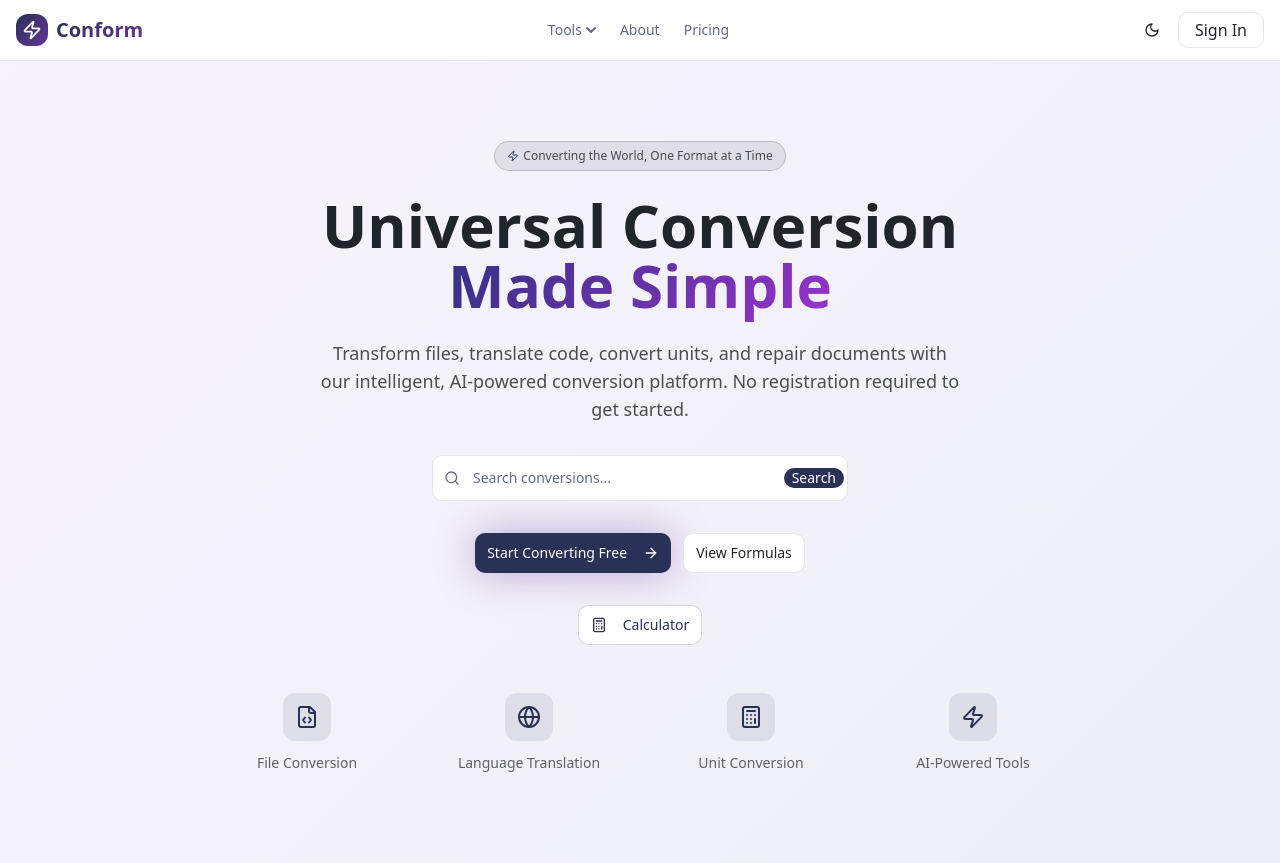
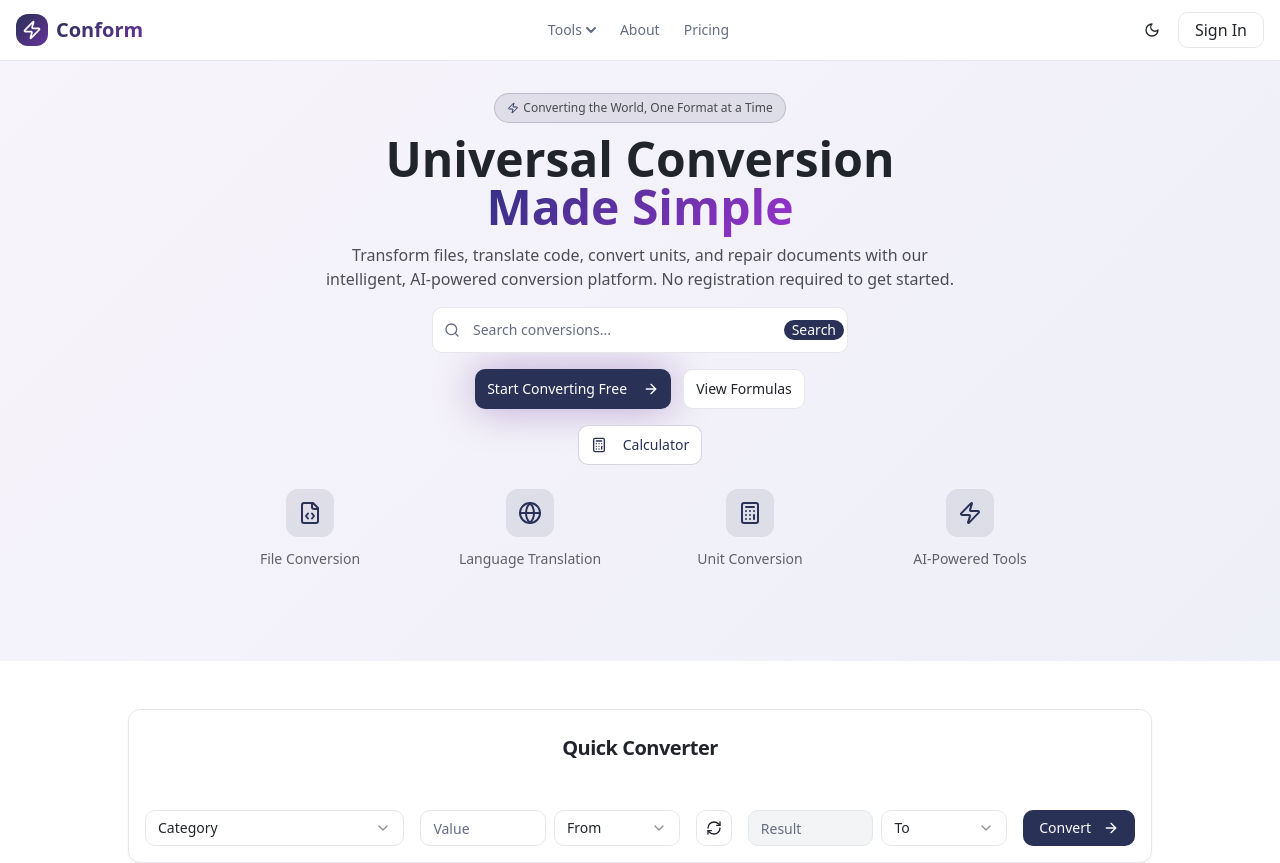
Before and after one commit to Gfibion/conform, a React (Vite) app: page / in a window 1280 px wide. Shown: the top 863 px of the page. Built offline with nearby package versions, Linux system fonts and the light colour scheme.

Commit message:
Refactor: Minimize hero section spacing

```diff
--- a/src/components/Hero.tsx
+++ b/src/components/Hero.tsx
@@ -46,15 +46,15 @@ export const Hero = () => {
   };
 
   return (
-    <section className="relative py-4 md:py-20 overflow-hidden bg-gradient-hero">
+    <section className="relative py-3 md:py-8 overflow-hidden bg-gradient-hero">
       <div className="container mx-auto mobile-px-compact relative z-10">
         <div className="text-center max-w-4xl mx-auto">
-          <div className="inline-flex items-center space-x-1 bg-primary/10 border border-primary/20 rounded-full px-2 py-1 mb-3 md:px-3 md:py-1.5 md:mb-6">
+          <div className="inline-flex items-center space-x-1 bg-primary/10 border border-primary/20 rounded-full px-2 py-1 mb-2 md:px-3 md:py-1.5 md:mb-3">
             <Zap className="w-2.5 h-2.5 md:w-3 md:h-3 text-primary" />
             <span className="text-xs md:text-xs text-foreground/80">Converting the World, One Format at a Time</span>
           </div>
 
-          <h1 className="text-2xl md:text-6xl font-bold mb-3 md:mb-6 text-foreground leading-tight px-2">
+          <h1 className="text-2xl md:text-5xl font-bold mb-2 md:mb-3 text-foreground leading-tight px-2">
             Universal Conversion
             <br />
             <span className="bg-gradient-secondary bg-clip-text text-transparent">
@@ -62,13 +62,13 @@ export const Hero = () => {
             </span>
           </h1>
 
-          <p className="text-sm md:text-lg text-foreground/80 mb-4 md:mb-8 max-w-2xl mx-auto leading-relaxed px-3 md:px-4">
+          <p className="text-sm md:text-base text-foreground/80 mb-3 md:mb-4 max-w-2xl mx-auto leading-relaxed px-3 md:px-4">
             Transform files, translate code, convert units, and repair documents with our intelligent,
             AI-powered conversion platform. No registration required to get started.
           </p>
 
           {/* Search Function - More compact on mobile */}
-          <div className="max-w-xs md:max-w-md mx-auto mb-4 md:mb-8 px-3 md:px-4">
+          <div className="max-w-xs md:max-w-md mx-auto mb-3 md:mb-4 px-3 md:px-4">
             <div className="relative">
               <Input
                 type="text"
@@ -89,7 +89,7 @@ export const Hero = () => {
             </div>
           </div>
 
-          <div className="flex flex-col sm:flex-row gap-2 md:gap-3 justify-center mb-6 md:mb-8 px-3 md:px-4">
+          <div className="flex flex-col sm:flex-row gap-2 md:gap-3 justify-center mb-3 md:mb-4 px-3 md:px-4">
             <Button
               size="sm"
               className="bg-primary text-primary-foreground hover:bg-primary/90 shadow-glow transition-all duration-300 hover:scale-105 h-8 md:h-10 text-xs md:text-sm"
@@ -108,7 +108,7 @@ export const Hero = () => {
           </div>
 
           {/* Calculator Button */}
-          <div className="flex justify-center mb-4 md:mb-6 px-3 md:px-4">
+          <div className="flex justify-center mb-3 md:mb-4 px-3 md:px-4">
             <CalculatorDialog
               variant="outline"
               size="sm"
@@ -117,7 +117,7 @@ export const Hero = () => {
           </div>
 
           {/* Feature icons - Much more compact on mobile */}
-          <div className="grid grid-cols-2 md:grid-cols-4 gap-3 md:gap-6 mt-6 md:mt-12 px-3 md:px-4">
+          <div className="grid grid-cols-2 md:grid-cols-4 gap-3 md:gap-4 mt-4 md:mt-6 px-3 md:px-4">
             <div
               className="text-center cursor-pointer group hover:scale-105 transition-transform duration-200"
               onClick={() => handleCategoryClick('file-conversion')}
```
